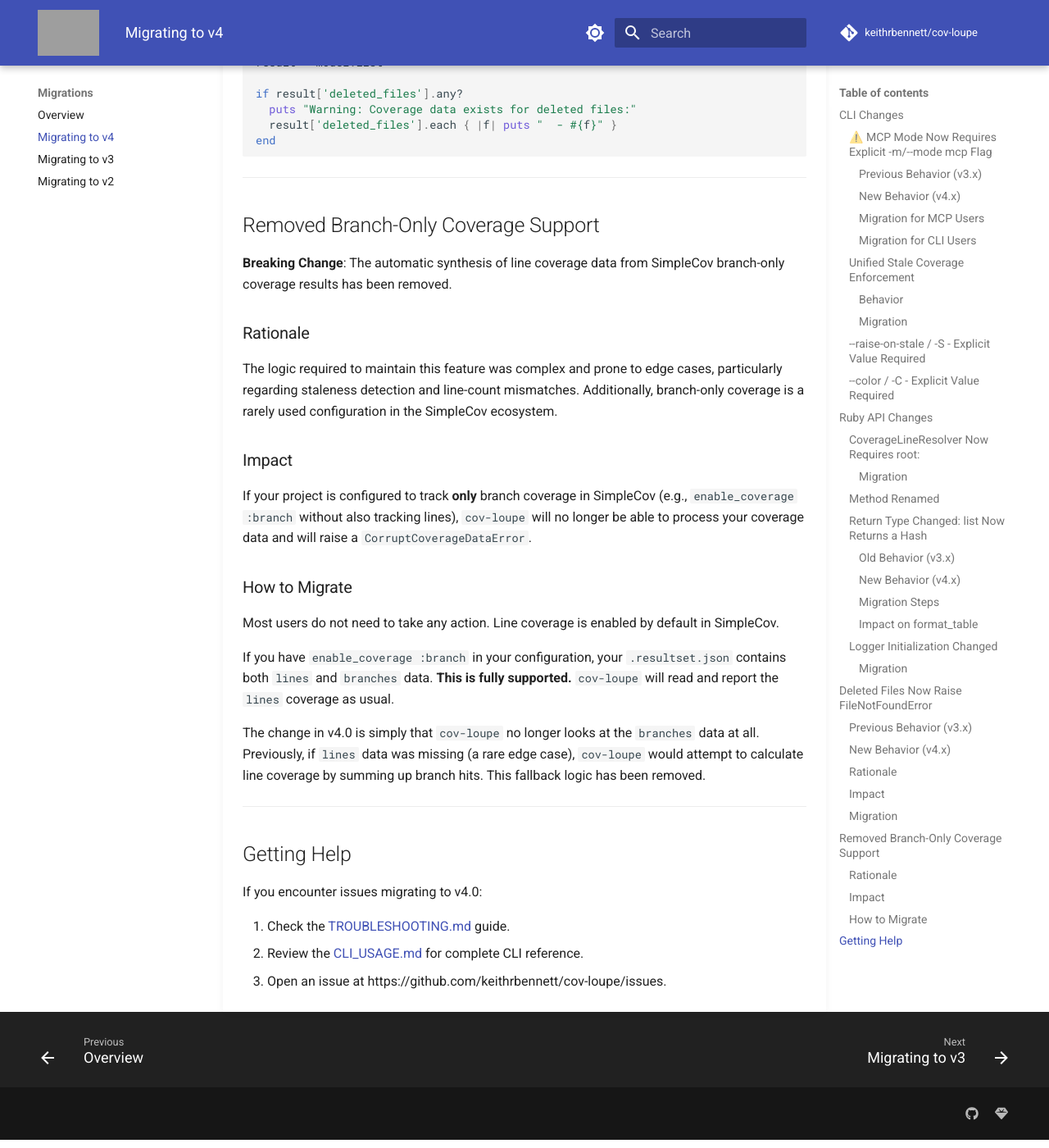
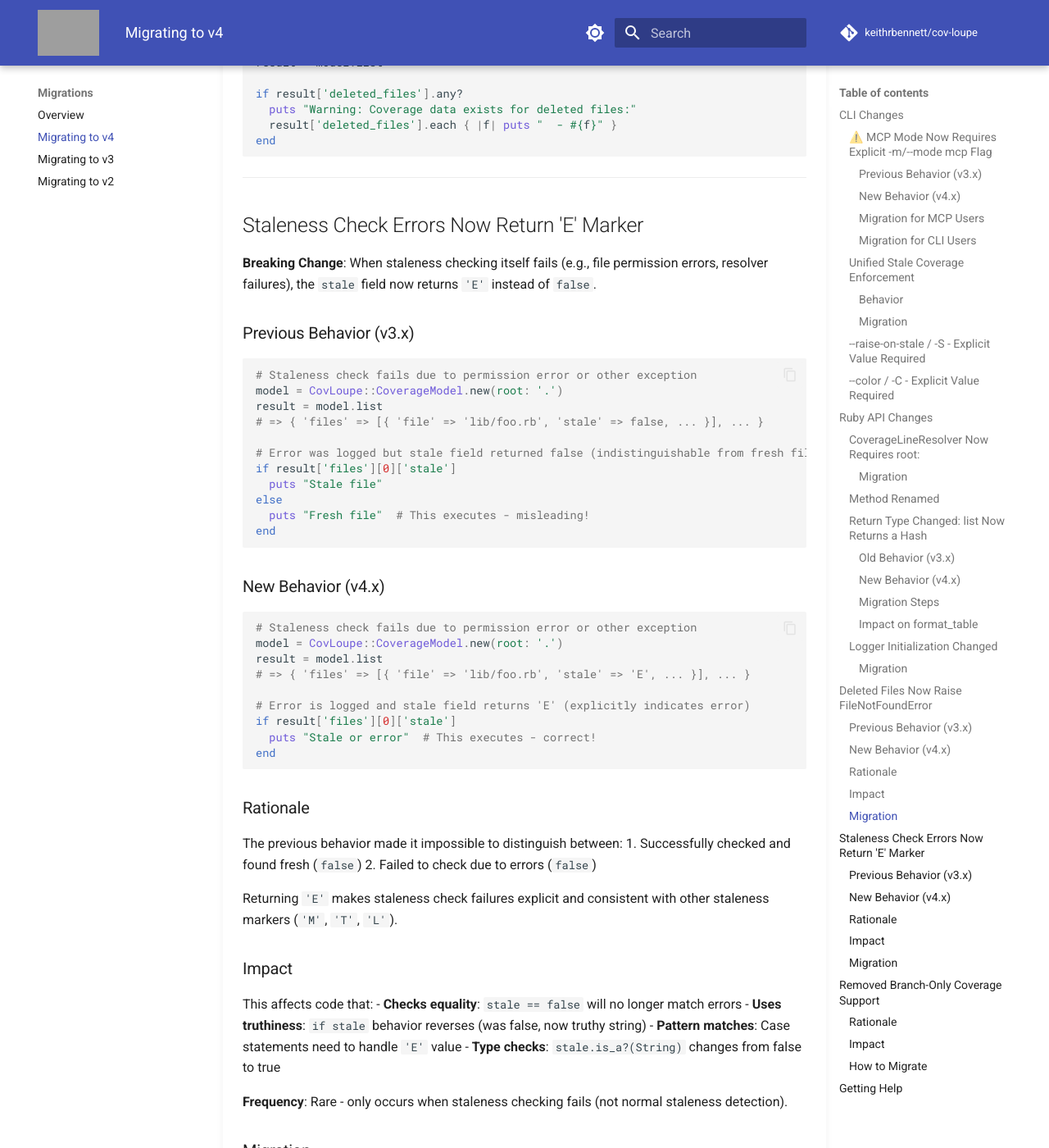
Before and after one commit to keithrbennett/simplecov-mcp, an MkDocs documentation site: the page built from docs/user/migrations/MIGRATING_TO_V4.md, in a window 1280 px wide and 1400 px high, scrolled down 6328 px. Shown: the whole window at 82% size. Built offline with MkDocs 1.6.1 and Material for MkDocs 9.7.7, drawn with Linux system fonts in a browser that asks for light colours; comment, search, counter and statistics services are not loaded; some of the changed text lies outside the part shown; grey boxes are pictures that could not be loaded.

Commit message:
Return 'E' marker for staleness check errors instead of false
  Previously, when CoverageModel#staleness_for failed due to exceptions
  (file permission errors, resolver failures, etc.), it rescued all
  errors and returned false. This made staleness check failures
  indistinguishable from successfully checked fresh files, silently
  masking issues in coverage data quality.

  Now returns 'E' to explicitly indicate a failed staleness check,
  consistent with other staleness markers ('M', 'T', 'L'). The error
  is still logged for debugging, but the stale field now accurately
  reflects that the staleness status is unknown rather than falsely
  claiming the file is fresh.

  Breaking Changes:
  - Single-file queries now return 'E' instead of false when staleness
    checking fails
  - Code checking stale == false will no longer match error cases
  - Truthiness checks (if payload['stale']) reverse behavior for errors
    (was falsy, now truthy)
  - Type checks (stale.is_a?(String)) change from false to true

  Impact is limited to rare error conditions during staleness checking
  (not normal staleness detection). Most users will be unaffected.

  Changes:
  - lib/cov_loupe/model.rb: Return 'E' instead of false in rescue block
  - lib/cov_loupe/coverage_table_formatter.rb: Add 'E' to staleness legend
  - spec/cov_loupe_model_spec.rb: Update test to expect 'E'
  - spec/coverage_table_formatter_spec.rb: Update legend expectation
  - docs/user/LIBRARY_API.md: Document 'E' marker in return type
  - docs/dev/arch-decisions/coverage-data-quality.md: Add 'E' type docs
  - RELEASE_NOTES.md: Document breaking change for v4.0.0
  - docs/user/migrations/MIGRATING_TO_V4.md: Add migration guide

````diff
--- a/docs/user/migrations/MIGRATING_TO_V4.md
+++ b/docs/user/migrations/MIGRATING_TO_V4.md
@@ -279,6 +279,100 @@ end
 
 ---
 
+## Staleness Check Errors Now Return 'E' Marker
+
+**Breaking Change**: When staleness checking itself fails (e.g., file permission errors, resolver failures), the `stale` field now returns `'E'` instead of `false`.
+
+### Previous Behavior (v3.x)
+```ruby
+# Staleness check fails due to permission error or other exception
+model = CovLoupe::CoverageModel.new(root: '.')
+result = model.list
+# => { 'files' => [{ 'file' => 'lib/foo.rb', 'stale' => false, ... }], ... }
+
+# Error was logged but stale field returned false (indistinguishable from fresh files)
+if result['files'][0]['stale']
+  puts "Stale file"
+else
+  puts "Fresh file"  # This executes - misleading!
+end
+```
+
+### New Behavior (v4.x)
+```ruby
+# Staleness check fails due to permission error or other exception
+model = CovLoupe::CoverageModel.new(root: '.')
+result = model.list
+# => { 'files' => [{ 'file' => 'lib/foo.rb', 'stale' => 'E', ... }], ... }
+
+# Error is logged and stale field returns 'E' (explicitly indicates error)
+if result['files'][0]['stale']
+  puts "Stale or error"  # This executes - correct!
+end
+```
+
+### Rationale
+
+The previous behavior made it impossible to distinguish between:
+1. Successfully checked and found fresh (`false`)
+2. Failed to check due to errors (`false`)
+
+Returning `'E'` makes staleness check failures explicit and consistent with other staleness markers (`'M'`, `'T'`, `'L'`).
+
+### Impact
+
+This affects code that:
+- **Checks equality**: `stale == false` will no longer match errors
+- **Uses truthiness**: `if stale` behavior reverses (was false, now truthy string)
+- **Pattern matches**: Case statements need to handle `'E'` value
+- **Type checks**: `stale.is_a?(String)` changes from false to true
+
+**Frequency**: Rare - only occurs when staleness checking fails (not normal staleness detection).
+
+### Migration
+
+**If you check for fresh files with equality**:
+```ruby
+# Old
+if file['stale'] == false
+  # file is fresh
+end
+
+# New - explicitly check for false
+if file['stale'] == false
+  # file is fresh (error cases now excluded)
+end
+
+# Or check for any staleness including errors
+if file['stale']
+  # file is stale or had error checking
+end
+```
+
+**If you use truthiness checks**:
+```ruby
+# Old (ambiguous - errors treated as fresh)
+unless payload['stale']
+  # process fresh files
+end
+
+# New (recommended - be explicit)
+if payload['stale'] == false
+  # process only confirmed fresh files
+elsif payload['stale'] == 'E'
+  # handle staleness check errors
+else
+  # handle other staleness types ('M', 'T', 'L')
+end
+```
+
+**Table output includes 'E' in legend**:
+```
+Staleness: E = Error checking, M = Missing file, T = Timestamp (source newer), L = Line count mismatch
+```
+
+---
+
 ## Removed Branch-Only Coverage Support
 
 **Breaking Change**: The automatic synthesis of line coverage data from SimpleCov branch-only coverage results has been removed.
````
Also changed, not shown: RELEASE_NOTES.md (+5 -0 lines), docs/dev/arch-decisions/coverage-data-quality.md (+11 -6 lines), docs/user/LIBRARY_API.md (+1 -1 lines), 4 other files.
